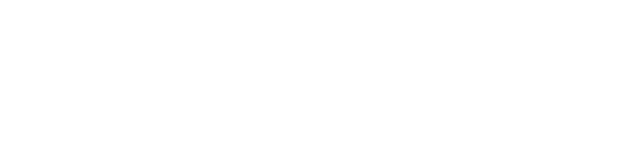
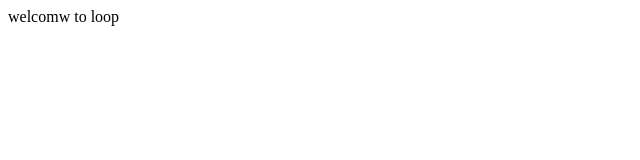
Before and after one commit to rohithaji/new, a plain HTML site: page index.html in a window 1280 px wide. Shown: the whole page, without its empty margins (0-640 px from the left). Drawn offline with Linux system fonts and the light colour scheme.

Commit message:
modified index

```diff
--- a/index.html
+++ b/index.html
@@ -6,6 +6,6 @@
     <title>github</title>
 </head>
 <body>
-
+    welcomw to loop
 </body>
 </html>
```
Also changed, not shown: password.txt (added), 1 other file.
